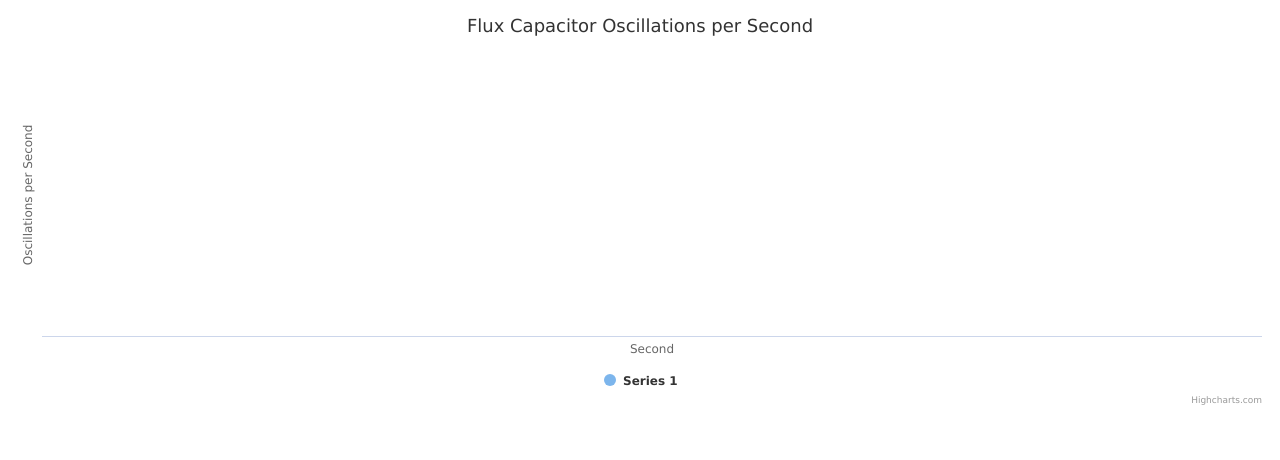
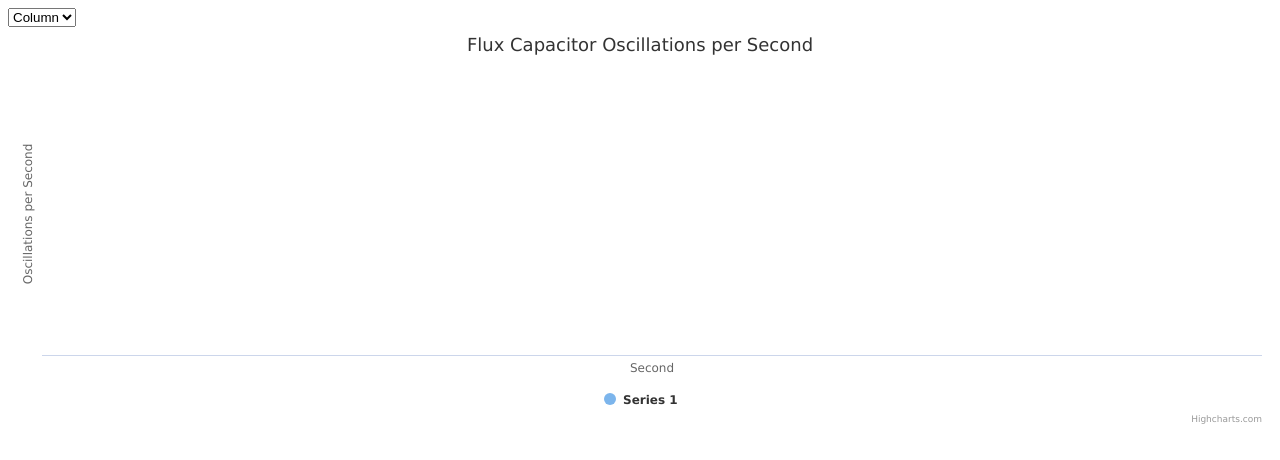
Before and after one commit to sidonath/cityos-angular-example, a plain HTML site: page index.html in a window 1280 px wide. Drawn offline with nearby package versions, Linux system fonts and the light colour scheme; some packages are replaced by stand-ins of ours; a script that the page names is missing.

Commit message:
Provide UI to change chart types on the fly

```diff
--- a/index.html
+++ b/index.html
@@ -12,6 +12,13 @@
 <body>
 
 <div id="container">
+  <select id="chartType">
+    <option value="column">Column</option>
+    <option value="line">Line</option>
+    <option value="spline">Spline</option>
+    <option value="scatter">Scatter</option>
+  </select>
+
   <div id="chart">
   </div>
 
--- a/javascripts/main.js
+++ b/javascripts/main.js
@@ -54,4 +54,9 @@ $(function() {
     },
     series: [{ data: [] }]
   });
+
+  $('#chartType').on('change', function() {
+    var type = $('#chartType').val();
+    chart.series[0].update({ type: type });
+  });
 });
```
